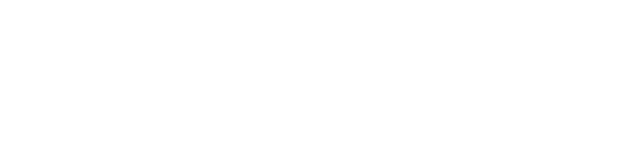
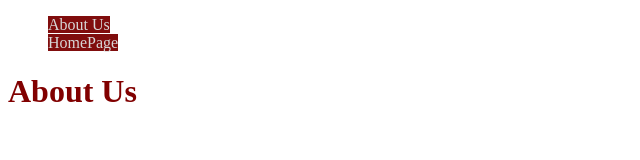
Before and after one commit to samian96/samian96.github.io, a plain HTML site: page about.html in a window 1280 px wide. Shown: the whole page, without its empty margins (0-640 px from the left). Drawn offline with Linux system fonts and the light colour scheme.

Commit message:
added navigation to home page on about us

```diff
--- a/about.html
+++ b/about.html
@@ -4,8 +4,25 @@
     <meta charset="UTF-8">
     <meta name="viewport" content="width=device-width, initial-scale=1.0">
     <title>Document</title>
+    <link rel="stylesheet" href="main.css">
 </head>
 <body>
-
+    <header>
+        <div id="nav1">
+            <nav>
+                <ul>
+                    <li>
+                        <a href="about.html">About Us</a>
+                    </li>
+                    <li>
+                        <a href="index.html">HomePage</a>
+                    </li>
+                </ul>
+            </nav>
+        </div>
+        <h1>About Us</h1>
+    </header>
+    <main></main>
+    <footer></footer>
 </body>
 </html>
```
